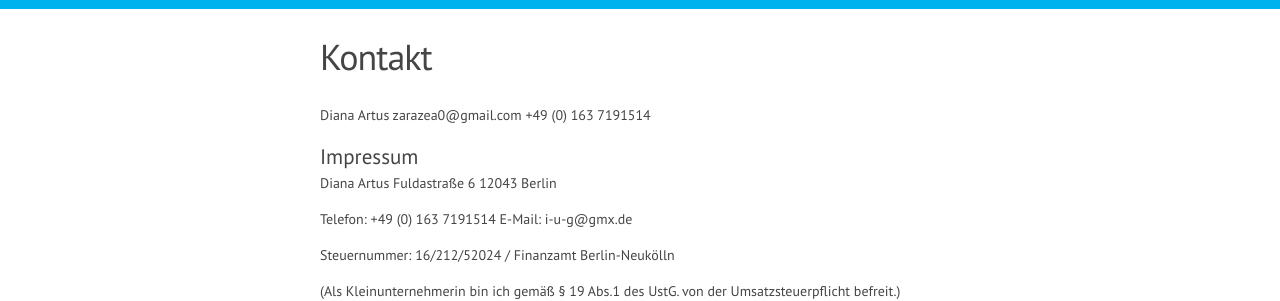
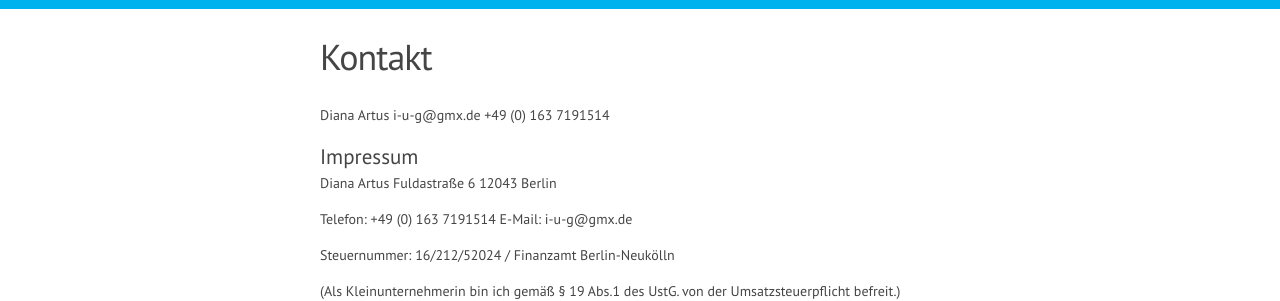
Before and after one commit to i-u-g/iug, a Jekyll site: the page built from kontakt.md, in a window 1280 px wide. Shown: the part 291-592 px from the top of the page. Built offline with Jekyll 4.4.1, drawn with Linux system fonts in a browser that asks for light colours; nearby versions of some CDN libraries; Markdown is read by kramdown in place of the engine named in the settings.

Commit message:
Update kontakt.md

```diff
--- a/kontakt.md
+++ b/kontakt.md
@@ -6,7 +6,7 @@ page: 06
 ---
 
 Diana Artus
-zarazea0@gmail.com
+i-u-g@gmx.de
 +49 (0) 163 7191514
 
 
```
